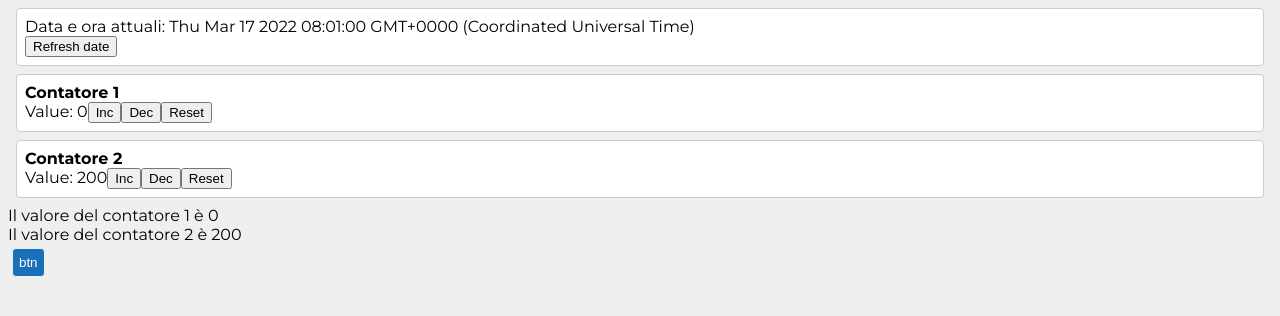
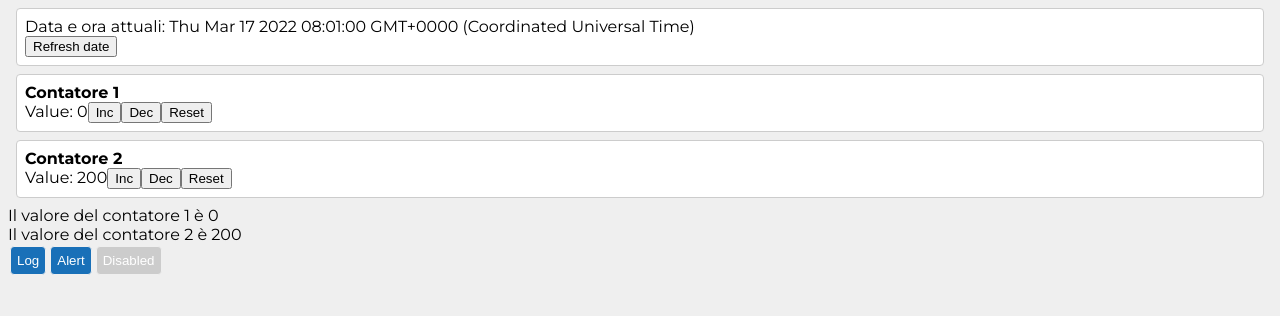
Before and after one commit to gdradi/fitstic-react-2022, a React (Create React App) app: page / in a window 1280 px wide. Shown: the top 316 px of the page. Built offline with nearby package versions, Linux system fonts and the light colour scheme.

Commit message:
lezione 4 - bottone

```diff
--- a/src/button.tsx
+++ b/src/button.tsx
@@ -6,4 +6,14 @@
  * - alla pressione del primo bottone, viusalizzare un log in console
  * - alla pressione del secondo bottone, visualizzare un alert    alert("test.o..");
  */
-export {};
+
+
+interface ButtonProps {
+    readonly text: string;
+    readonly clickCallback: () => void;
+    readonly disabled?: boolean;
+}
+export const ButtonComponent: React.FunctionComponent<ButtonProps> = (props) => {
+    const { text, disabled, clickCallback } = props;
+    return <button className="btn" disabled={disabled} onClick={() => clickCallback()}>{text}</button>;
+};
--- a/src/index.scss
+++ b/src/index.scss
@@ -43,7 +43,7 @@ body {
     background: $background;
     color: white;
     padding: 6px;
-    margin: 4px;
+    margin: 2px;
     border-radius: 4px;
     border: 1px solid #efefef;
     cursor: pointer;
@@ -53,4 +53,8 @@ body {
     &:active {
         background: darken($background, 10%);
     }
+    &:disabled {
+        background: #CCC;
+        cursor: not-allowed;
+    }
 }
--- a/src/index.tsx
+++ b/src/index.tsx
@@ -6,6 +6,7 @@ import _ from "lodash";
 import ReactDOM from 'react-dom';
 import { TestComponent, TestComponentSenzaTag } from './components';
 import { useState } from 'react';
+import { ButtonComponent } from './button';
 // import { App } from './lezione2Es1Posts';
 
 
@@ -86,7 +87,11 @@ const App: React.FunctionComponent = () => {
         <div>Il valore del contatore 2 è {tempValue2}</div>
 
 
-        <button className="btn">btn</button>
+        <ButtonComponent clickCallback={() => { console.log("bottone1"); }} text={"Log"} />
+        <ButtonComponent clickCallback={() => { alert("bottone2"); }} text={"Alert"} />
+        <ButtonComponent clickCallback={() => { console.log("bottone3"); }} text={"Disabled"} disabled={true} />
+
+
     </div>;
 };
 
```
